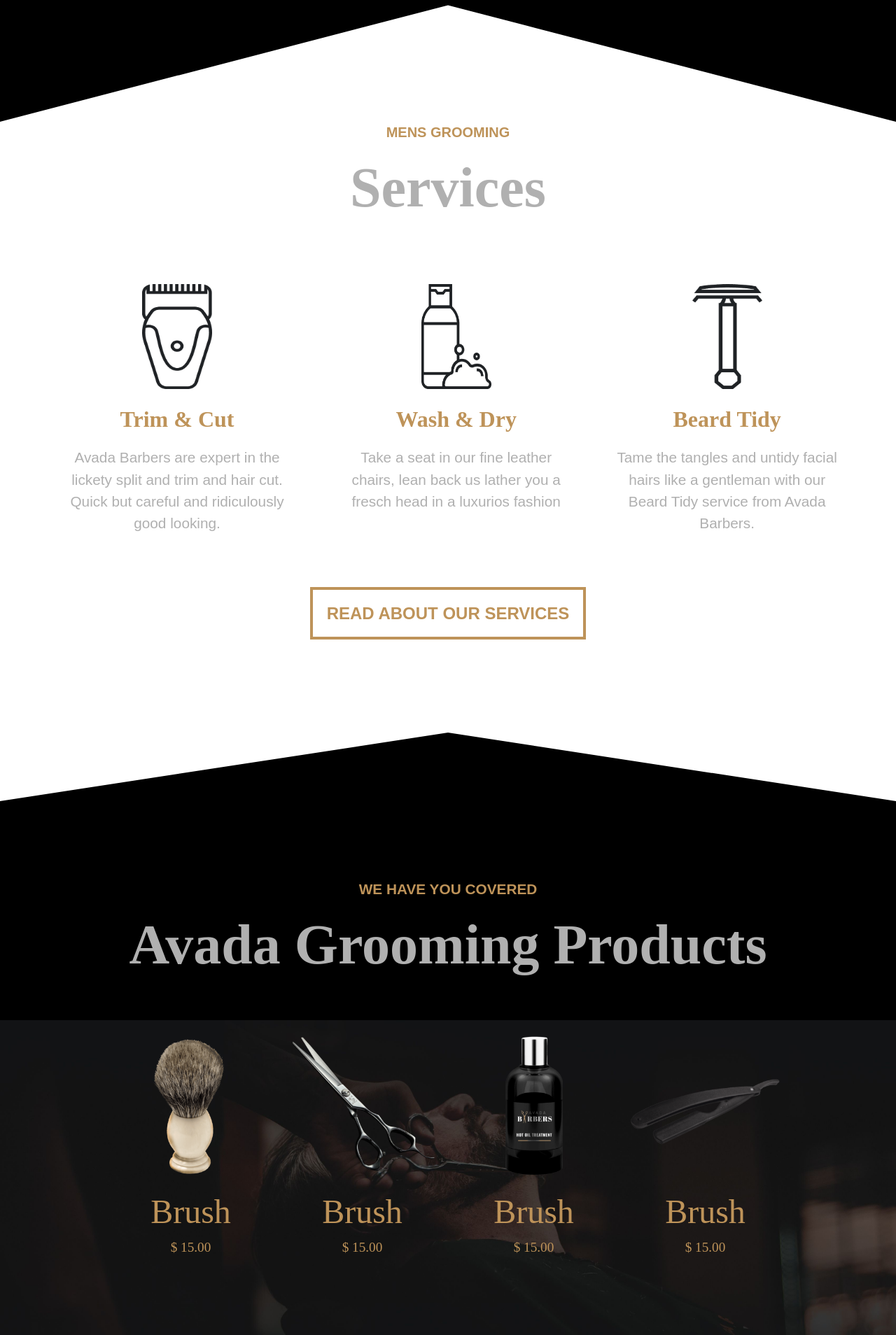
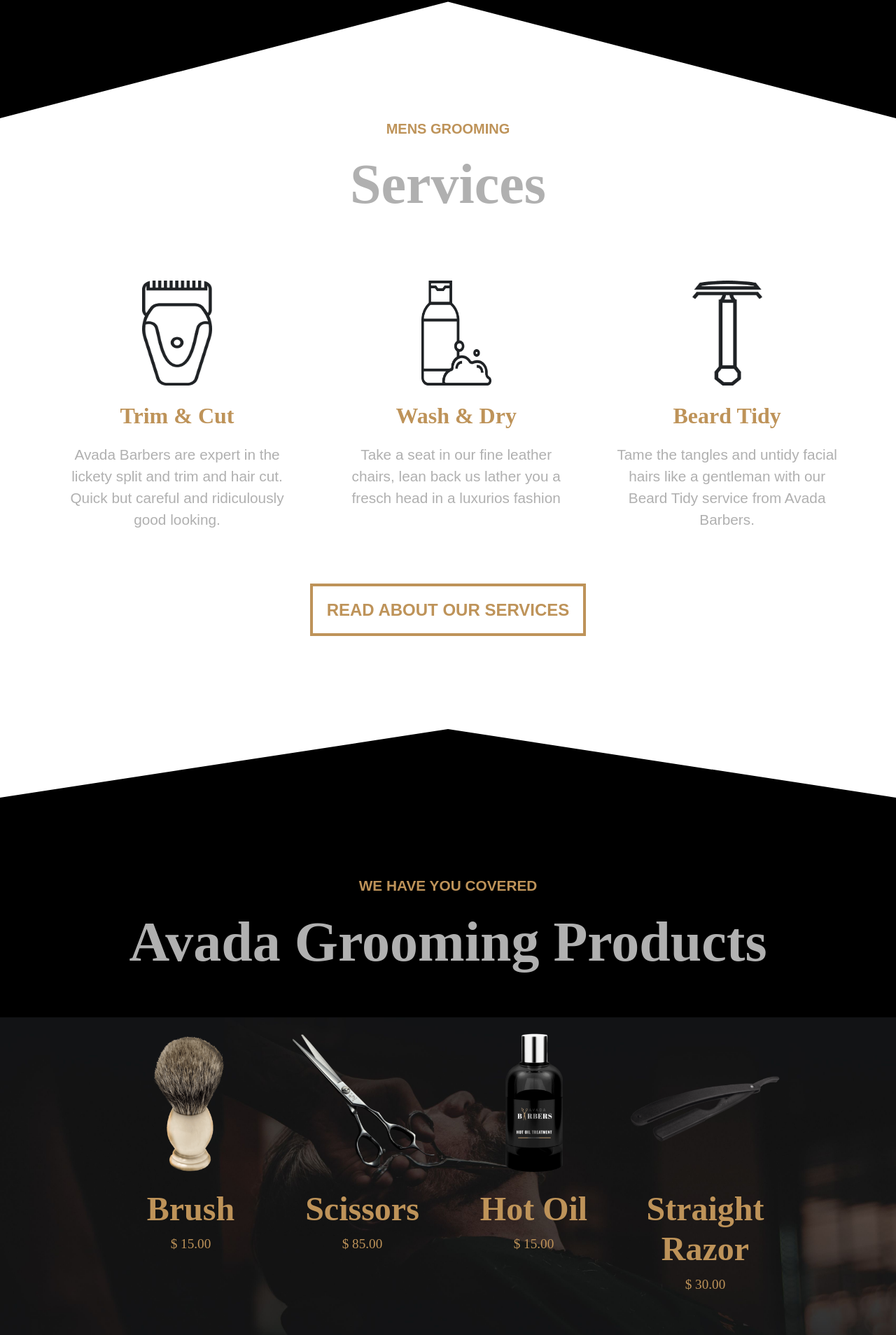
Before and after one commit to LorisMarzocchi/proj-html-vuejs, a Vue app: page / in a window 1280 px wide. Shown: the part 1488-3396 px from the top of the page at 70% size. Built offline with nearby package versions, Linux system fonts and the light colour scheme.

Commit message:
addServiceComponent

```diff
--- a/src/App.vue
+++ b/src/App.vue
@@ -62,10 +62,10 @@
 </script>
 
 <template>
-    <AppHeader :ArrMenu="ArrMenu" />
+    <AppHeader :ArrMenu="this.ArrMenu" />
     <AppMain />
-    <AppFooter v-for="info in ArrInfoCompany" :key="info.name" :name="info.name" :address="info.address" :city="info.city"
-        :mail="info.mail" :phoneNumber="info.phoneNumber" />
+    <AppFooter v-for="info in this.ArrInfoCompany" :key="info.name" :name="info.name" :address="info.address"
+        :city="info.city" :mail="info.mail" :phoneNumber="info.phoneNumber" />
 </template>
 
 <style lang="scss">
--- a/src/components/AppBlog.vue
+++ b/src/components/AppBlog.vue
@@ -76,10 +76,10 @@
 
         height: 100%;
         width: calc((100% / 3) - 100px);
-        padding-inline: 50px;
+
 
         img {
-            // height: 320px;
+
             width: 100%;
         }
 
@@ -90,6 +90,7 @@
             margin-bottom: 20px;
             font-family: $font-title;
             font-weight: bold;
+            padding-inline: 100px;
         }
 
         p {
--- a/src/components/AppFooter.vue
+++ b/src/components/AppFooter.vue
@@ -46,6 +46,7 @@
             <a href="">BOOK YOUR APPOINTMENT</a>
         </div>
     </div>
+    <h1>All Right Re</h1>
 </template>
 <style lang="scss" scoped>
 @use "../assets/styles/partial/variables.scss" as *;
--- a/src/components/AppMain.vue
+++ b/src/components/AppMain.vue
@@ -2,6 +2,7 @@
 import AppReviews from './AppReviews.vue';
 import AppProducts from './AppProducts.vue';
 import AppBlog from './AppBlog.vue';
+import AppService from './AppService.vue';
 export default {
     data() {
         return {
@@ -29,6 +30,7 @@
         AppProducts,
         AppReviews,
         AppBlog,
+        AppService,
     }
 }
 
@@ -41,21 +43,7 @@
         <a href="">MEET YOUR NEW BARBER</a>
     </div>
     <div class="service text-center"></div>
-    <div class="infoContainer text-center bg-white">
-
-        <p class="titleSmall fs-5 fw-bold">MENS GROOMING</p>
-        <h1>Services</h1>
-        <div class="serviceContainer d-flex justify-content-around">
-            <div v-for="service in ArrService" :key="service.id" class="cardService align-items-center">
-                <img :src="service.image" alt="">
-                <h3 class="mt-4">{{ service.title }}</h3>
-                <p class="serviceInfo">{{ service.parag }}</p>
-
-            </div>
-
-        </div>
-        <a href="">READ ABOUT OUR SERVICES</a>
-    </div>
+    <AppService :ArrService="this.ArrService" />
     <AppProducts />
     <AppReviews />
     <AppBlog />
@@ -63,73 +51,7 @@
 <style lang="scss" scoped>
 @use "../assets/styles/partial/variables.scss" as *;
 
-.infoContainer {
-    // height: 700px;
-    padding-bottom: 150px;
 
-    a {
-        @include linkBtn;
-        font-weight: bold;
-
-        &:hover {
-            color: black;
-            border: 4px solid black;
-        }
-    }
-
-    .titleSmall {
-        color: $color-btn;
-        font-weight: bold;
-
-    }
-
-    h1 {
-        @include titleSection;
-        margin-bottom: 90px;
-    }
-}
-
-.cardService {
-    padding-inline: 35px;
-    font-size: 1.3rem;
-
-
-    img {
-        height: 150px;
-        width: 100px;
-    }
-
-    h3 {
-        color: $color-btn;
-        font-weight: bold;
-        margin-top: 20px;
-
-
-    }
-
-    .serviceInfo {
-        color: $text-color;
-        margin-top: 20px;
-
-    }
-
-
-}
-
-.serviceContainer {
-    max-width: 1200px;
-    margin: auto;
-    margin-bottom: 80px;
-    margin-top: 40px;
-
-    h3 {
-        font-family: $font-title;
-        font-size: 2rem;
-    }
-
-
-
-}
 
 .mainInfo {
     margin-top: 8rem;
@@ -141,6 +63,7 @@
 
     h3 {
         color: $color-btn;
+        font-size: 1.5rem;
 
     }
 
--- a/src/components/AppProducts.vue
+++ b/src/components/AppProducts.vue
@@ -12,20 +12,20 @@
                 },
                 {
                     image: "src/assets/imgProject/scissors-400x400.png",
-                    title: "Brush",
-                    price: "$ 15.00"
+                    title: "Scissors",
+                    price: "$ 85.00"
 
                 },
                 {
                     image: "src/assets/imgProject/hot_oil_dark-400x400.png",
-                    title: "Brush",
+                    title: "Hot Oil",
                     price: "$ 15.00"
 
                 },
                 {
                     image: "src/assets/imgProject/straight_razor_dark-400x400.png",
-                    title: "Brush",
-                    price: "$ 15.00"
+                    title: "Straight Razor",
+                    price: "$ 30.00"
 
                 },
 
@@ -60,6 +60,10 @@
 
 .cardDescription {
     width: 25%;
+
+    h3 {
+        font-weight: bold;
+    }
 }
 
 .linkShop {
--- a/src/components/AppReviews.vue
+++ b/src/components/AppReviews.vue
@@ -14,13 +14,13 @@
 
                     reviews: "Lorem ipsum dolor sit amet consectetur adipisicing elit. Voluptatibus magni dolor blanditiis totam aliquam doloribus sed, voluptatum deserunt, ab possimus atque corrupti, earum vitae ipsa nulla ratione pariatur. Enim, laboriosam.",
                     image: "src/assets/imgProject/avadabarbers-trimcut-gallery7-200x201.jpg",
-                    name: "John Doe",
+                    name: "Pete Jones",
                 },
                 {
 
                     reviews: "Lorem ipsum dolor sit amet consectetur adipisicing elit. Voluptatibus magni dolor blanditiis totam aliquam doloribus sed, voluptatum deserunt, ab possimus atque corrupti, earum vitae ipsa nulla ratione pariatur. Enim, laboriosam.",
                     image: "src/assets/imgProject/avadabarbers-trimcut-gallery3-200x201.jpg",
-                    name: "John Doe",
+                    name: "Mark Wilson",
                 },
 
             ],
--- /dev/null
+++ b/src/components/AppService.vue
@@ -0,0 +1,97 @@
+
+<script>
+export default {
+    props: {
+        ArrService: Array,
+    }
+}
+</script>
+<template>
+    <div class="infoContainer text-center bg-white">
+
+        <p class="titleSmall fs-5 fw-bold">MENS GROOMING</p>
+        <h1>Services</h1>
+        <div class="serviceContainer d-flex justify-content-around">
+            <div v-for="service in ArrService" :key="service.id" class="cardService align-items-center">
+                <img :src="service.image" alt="">
+                <h3 class="mt-4">{{ service.title }}</h3>
+                <p class="serviceInfo">{{ service.parag }}</p>
+
+            </div>
+
+        </div>
+        <a href="">READ ABOUT OUR SERVICES</a>
+    </div>
+</template>
+
+<style lang="scss" scoped>
+@use "../assets/styles/partial/variables.scss" as *;
+
+.infoContainer {
+    // height: 700px;
+    padding-bottom: 150px;
+
+    a {
+        @include linkBtn;
+        font-weight: bold;
+
+        &:hover {
+            color: black;
+            border: 4px solid black;
+        }
+    }
+
+    .titleSmall {
+        color: $color-btn;
+        font-weight: bold;
+
+    }
+
+    h1 {
+        @include titleSection;
+        margin-bottom: 90px;
+    }
+}
+
+.cardService {
+    padding-inline: 35px;
+    font-size: 1.3rem;
+
+
+    img {
+        height: 150px;
+        width: 100px;
+    }
+
+    h3 {
+        color: $color-btn;
+        font-weight: bold;
+        margin-top: 20px;
+
+
+    }
+
+    .serviceInfo {
+        color: $text-color;
+        margin-top: 20px;
+
+    }
+
+
+}
+
+.serviceContainer {
+    max-width: 1200px;
+    margin: auto;
+    margin-bottom: 80px;
+    margin-top: 40px;
+
+    h3 {
+        font-family: $font-title;
+        font-size: 2rem;
+    }
+
+
+
+}
+</style>
```
